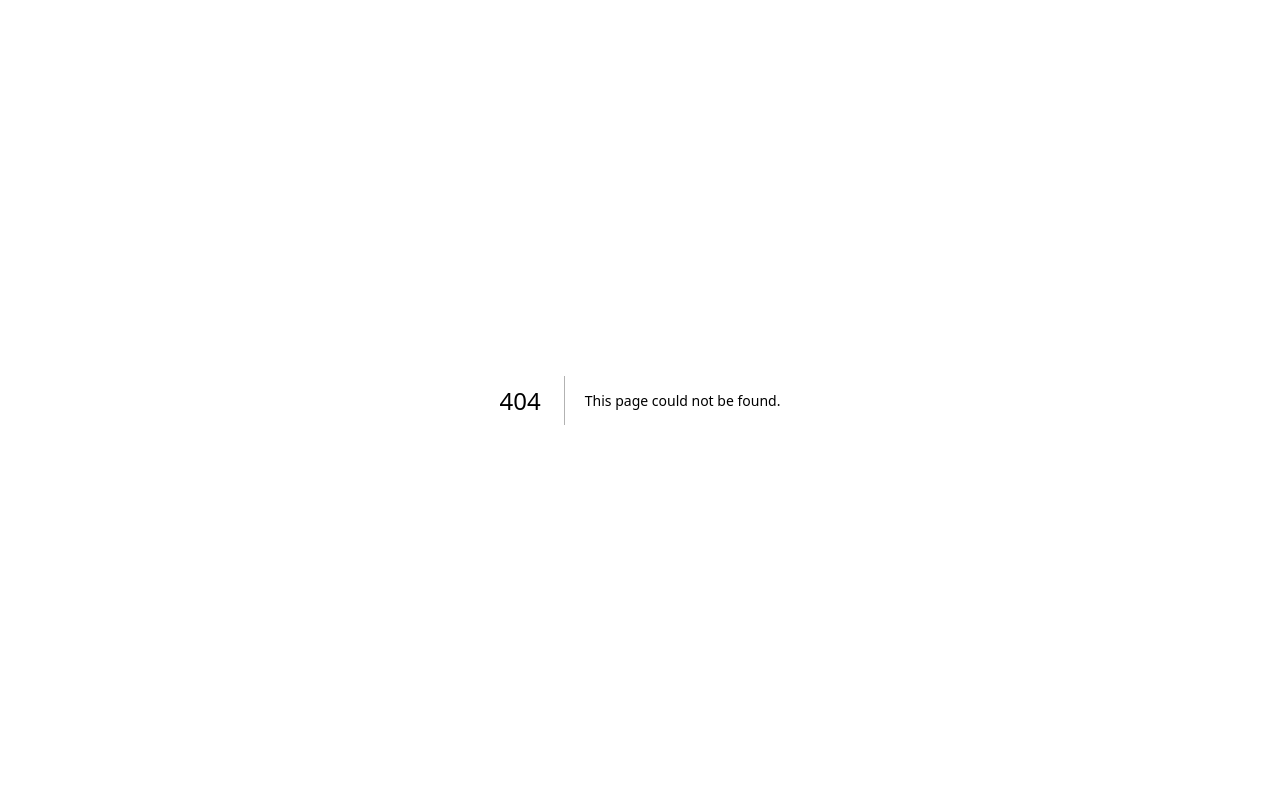
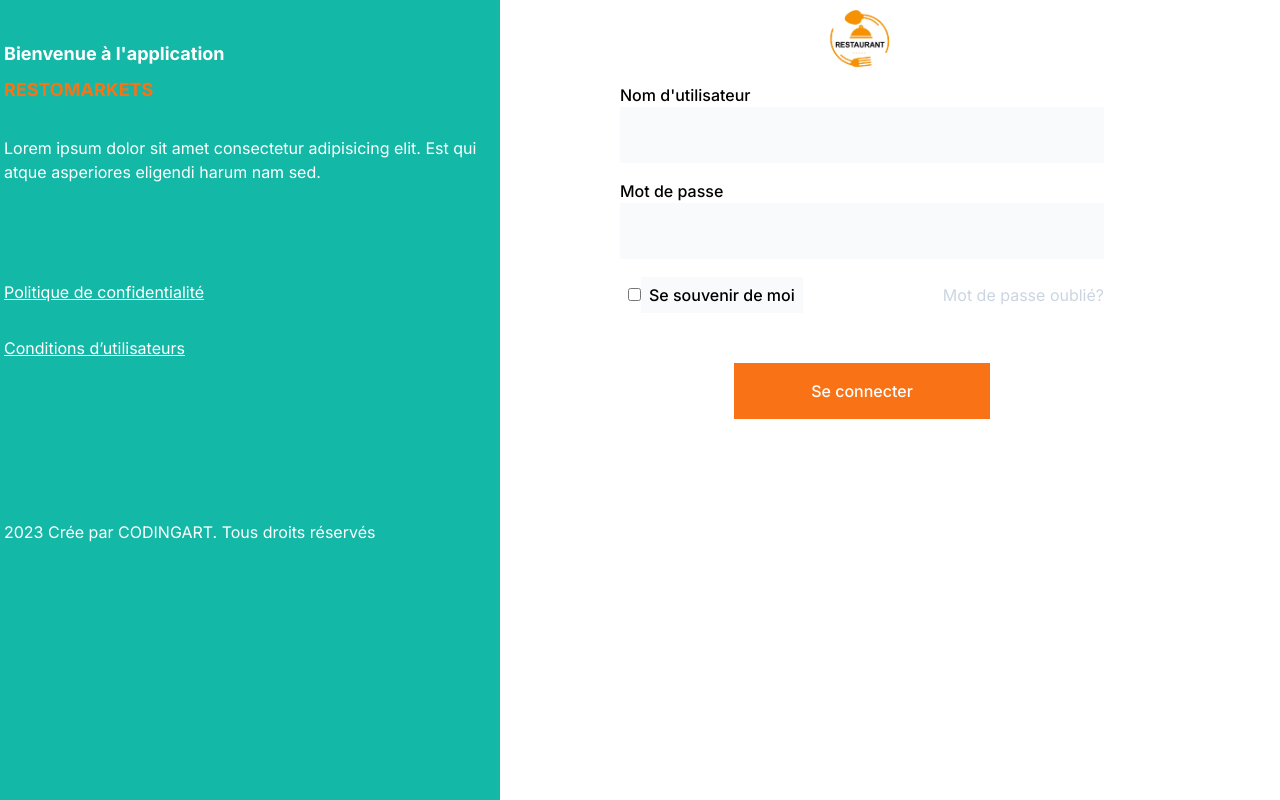
Before and after one commit to as0ne/resto-admin-dashboard, a Next.js app: page /login in a window 1280 px wide. Before the commit this address had no page. Built offline with nearby package versions, Linux system fonts and the light colour scheme.

Commit message:
Started the login/page.tsx

```diff
--- /dev/null
+++ b/app/login/page.tsx
@@ -0,0 +1,89 @@
+import React from "react";
+import Image from "next/image";
+import { logo } from "@/public/images";
+import Link from "next/link";
+
+const Login = () => {
+  return (
+    <div className="flex items-center gap-28">
+      <div className="bg-teal-500 h-screen w-[500px] py-10 px-1">
+        <h2 className="text-white text-lg font-bold mb-2">
+          Bienvenue à l&apos;application
+        </h2>
+        <h2 className="text-orange-500 text-lg font-bold mb-8">RESTOMARKETS</h2>
+        <p className="text-base text-white">
+          Lorem ipsum dolor sit amet consectetur adipisicing elit. Est qui atque
+          asperiores eligendi harum nam sed.
+        </p>
+
+        <div className="flex flex-col items-start gap-8 mt-24 mb-40">
+          <Link href="#" className="underline text-base text-white">
+            Politique de confidentialité
+          </Link>
+
+          <Link href="#" className="underline text-base text-white">
+            Conditions d’utilisateurs
+          </Link>
+        </div>
+
+        <div>
+          <p className="text-base text-white">
+            2023 Crée par CODINGART. Tous droits réservés
+          </p>
+        </div>
+      </div>
+      <div className="h-screen flex flex-col items-center">
+        <Image width={100} src={logo} alt="logo" />
+        <form className="flex flex-col justify-center items-center">
+          <div className="h-fit w-[500px] p-2 rounded-sm flex flex-col">
+            <label
+              htmlFor="username"
+              className="text-base text-black font-medium"
+            >
+              Nom d&apos;utilisateur
+            </label>
+            <input
+              className="bg-slate-50 h-14 w-full outline-none p-2 text-base text-black font-medium"
+              type="text"
+              name="username"
+            />
+          </div>
+          <div className="h-fit w-[500px] p-2 rounded-sm flex flex-col">
+            <label
+              htmlFor="password"
+              className="text-base text-black font-medium"
+            >
+              Mot de passe
+            </label>
+            <input
+              className="bg-slate-50 h-14 w-full outline-none p-2 text-base text-black font-medium"
+              type="password"
+            />
+          </div>
+          <div className="w-[500px] p-2 flex items-center justify-between">
+            <div className="p-2 rounded-sm">
+              <input type="checkbox" name="remember" />
+              <label
+                htmlFor="remember"
+                className="bg-slate-50 h-14 w-full outline-none p-2 text-base text-black font-medium"
+              >
+                Se souvenir de moi
+              </label>
+            </div>
+            <Link href="#" className="text-base text-slate-300">
+              Mot de passe oublié?
+            </Link>
+          </div>
+          <button
+            type="submit"
+            className="bg-orange-500 w-64 h-14 mt-10 text-center text-base text-white font-medium"
+          >
+            Se connecter
+          </button>
+        </form>
+      </div>
+    </div>
+  );
+};
+
+export default Login;
--- a/app/page.tsx
+++ b/app/page.tsx
@@ -1,5 +1,16 @@
 import Image from "next/image";
+import Link from "next/link";
 
 export default function Home() {
-  return <h1>Hello World !</h1>;
+  return (
+    <div>
+      <h1>Hello World !</h1>
+      <Link
+        href="/login"
+        className="bg-green-800 inline-flex h-8 w-20 items-center justify-center rounded-md text-base text-white"
+      >
+        Login
+      </Link>
+    </div>
+  );
 }
--- a/next.config.js
+++ b/next.config.js
@@ -1,4 +1,4 @@
 /** @type {import('next').NextConfig} */
-const nextConfig = {}
+const nextConfig = {};
 
-module.exports = nextConfig
+module.exports = nextConfig;
--- /dev/null
+++ b/public/images/index.ts
@@ -0,0 +1,3 @@
+import logo from "./logo.webp";
+
+export { logo };
```
Also changed, not shown: public/images/logo.webp (added).
